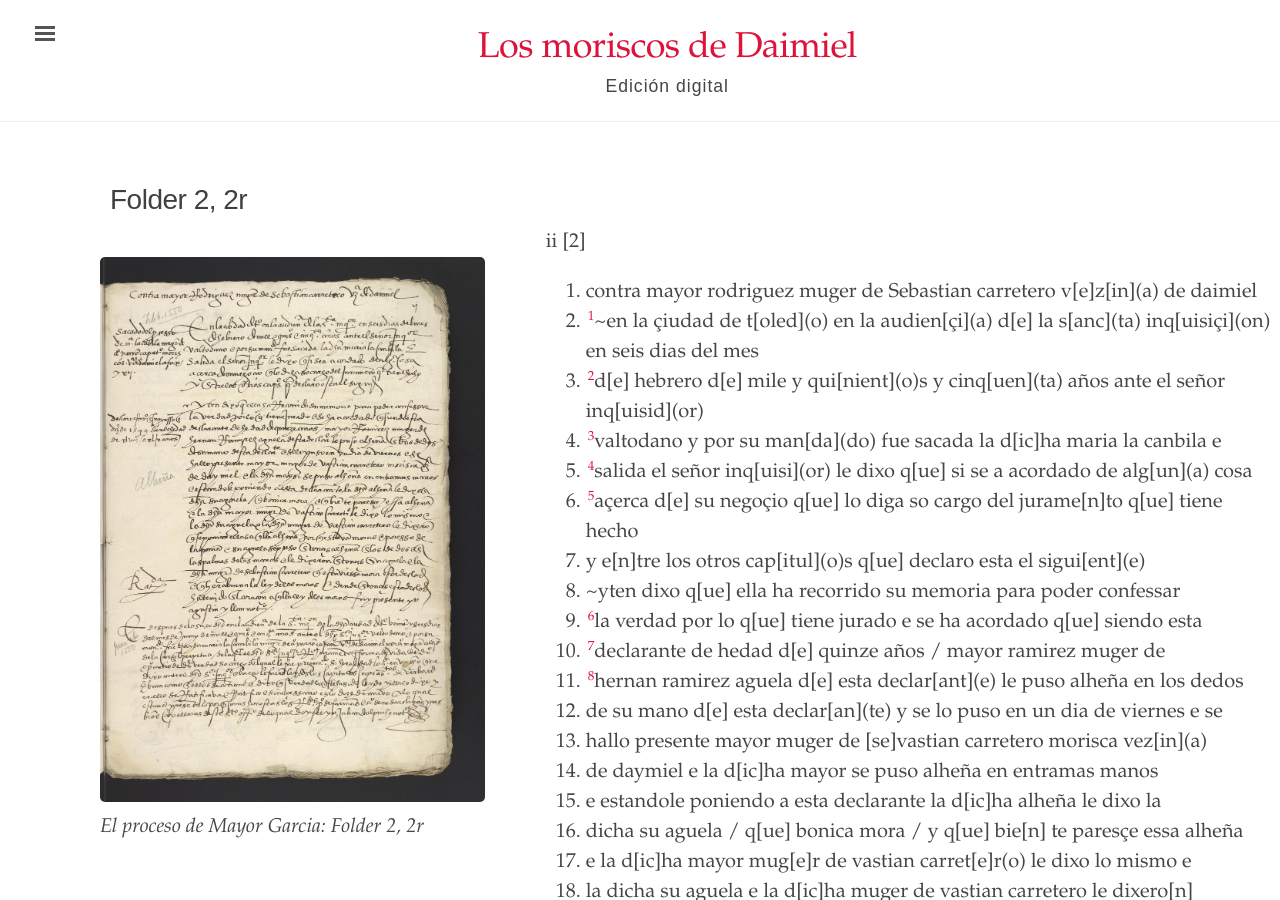
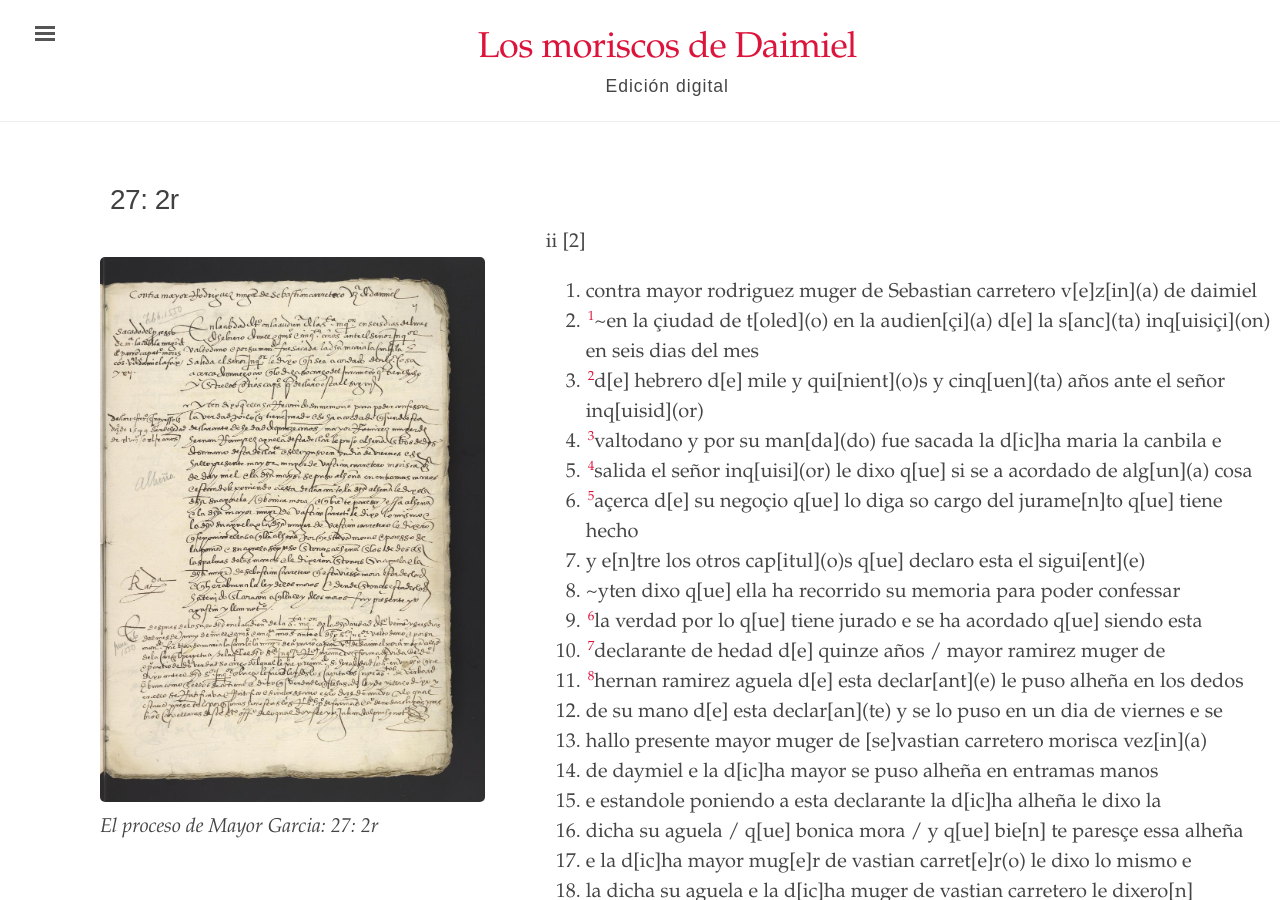
Before and after one commit to digbmc/moriscos-daimel, a Jekyll site: the page built from _texts/folder-2-2r.md, in a window 1280 px wide and 900 px high. Built offline with Jekyll 4.4.1, drawn with Linux system fonts in a browser that asks for light colours.

Commit message:
Update folder-2-2r.md

```diff
--- a/_texts/folder-2-2r.md
+++ b/_texts/folder-2-2r.md
@@ -1,6 +1,6 @@
 ---
 layout: manuscrito
-title: Folder 2, 2r
+title: "27: 2r"
 image: /assets/images/Folder_2_2r.jpg
 body_class: wide-page
 order: 3
```
